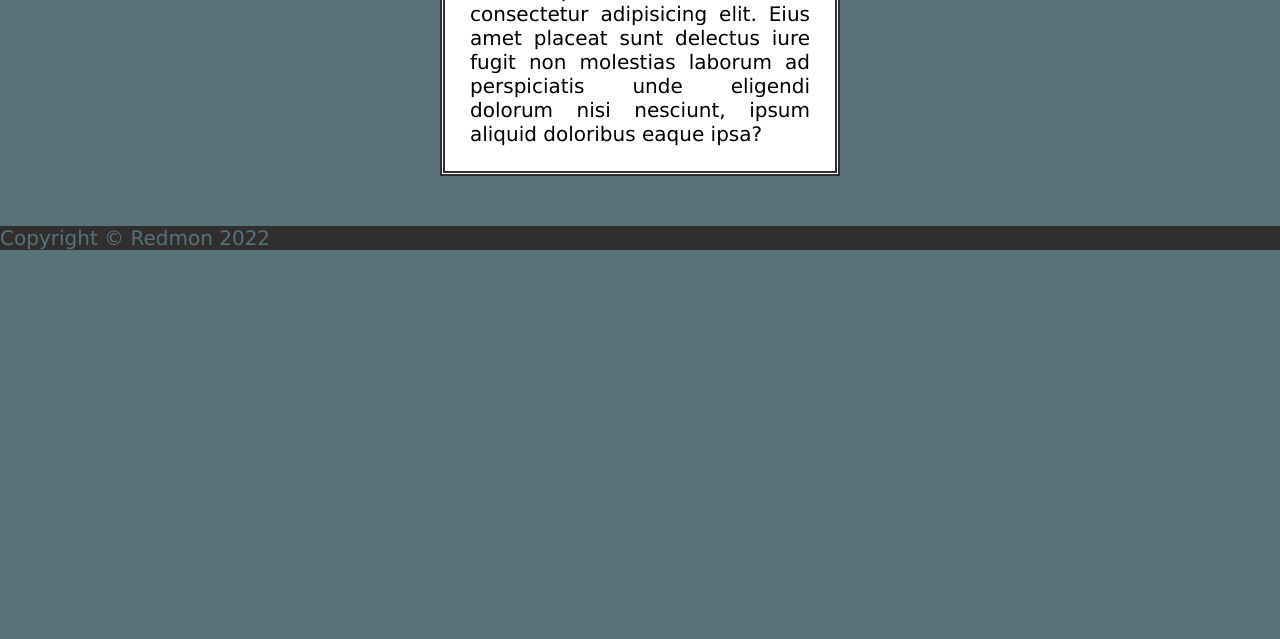
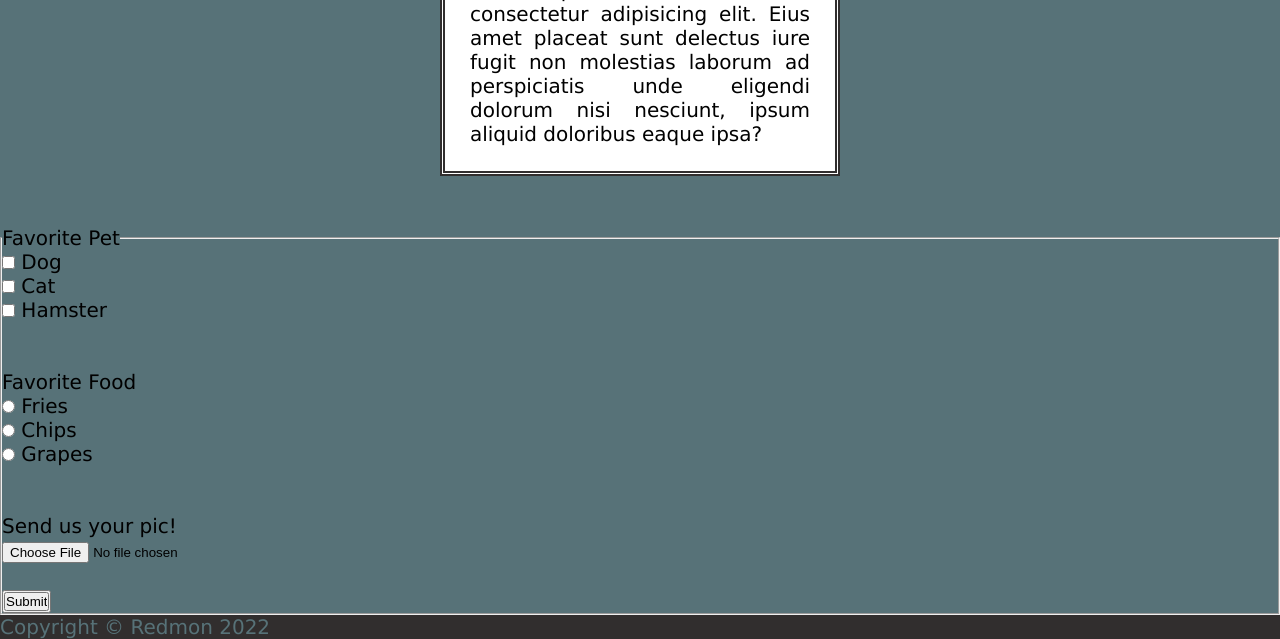
Before and after one commit to CrystalRedmon/html-css-practice, a plain HTML site: page index.html in a window 1280 px wide. Shown: the part 586-1225 px from the top of the page. Before the commit the page ends 836 px from the top, so only its background shows below. Drawn offline with Linux system fonts and the light colour scheme.

Commit message:
Update index.html

```diff
--- a/index.html
+++ b/index.html
@@ -32,6 +32,48 @@
                 ipsa?
             </p>
         </section>
+
+        <fieldset>
+            <legend>Favorite Pet</legend>
+            <form action="url where info is being sent" id="favpet">
+                <label for="favpet">
+                    <input type="checkbox" value="dog" name="favpet"> Dog
+                </label><br>
+                <label for="favpet">
+                    <input type="checkbox" value="cat" name="favpet"> Cat
+                </label><br>
+                <label for="favpet">
+                    <input type="checkbox" value="hamster" name="favpet"> Hamster
+                </label>
+            </form><br><br>
+
+            <legend>Favorite Food</legend>
+            <form action="url where info is being sent" id="favfood">
+                <label for="favfood">
+                    <input type="radio" value="fries" name="favfood"> Fries
+                </label><br>
+                <label for="favfood">
+                    <input type="radio" value="chips" name="favfood"> Chips
+                </label><br>
+                <label for="favfood">
+                    <input type="radio" value="grapes" name="favfood"> Grapes
+                </label>
+            </form><br><br>
+
+            <legend>Send us your pic!</legend>
+            <form action="url where info is being sent" id="picture">
+                <label for="picture">
+                    <input type="file" accept="image/jpeg, image/png">
+                </label>
+            </form> <br>
+
+            <button>
+                <input type="submit">
+            </button>
+
+        </fieldset>
+
+
     </main>
 
     <footer>
```
